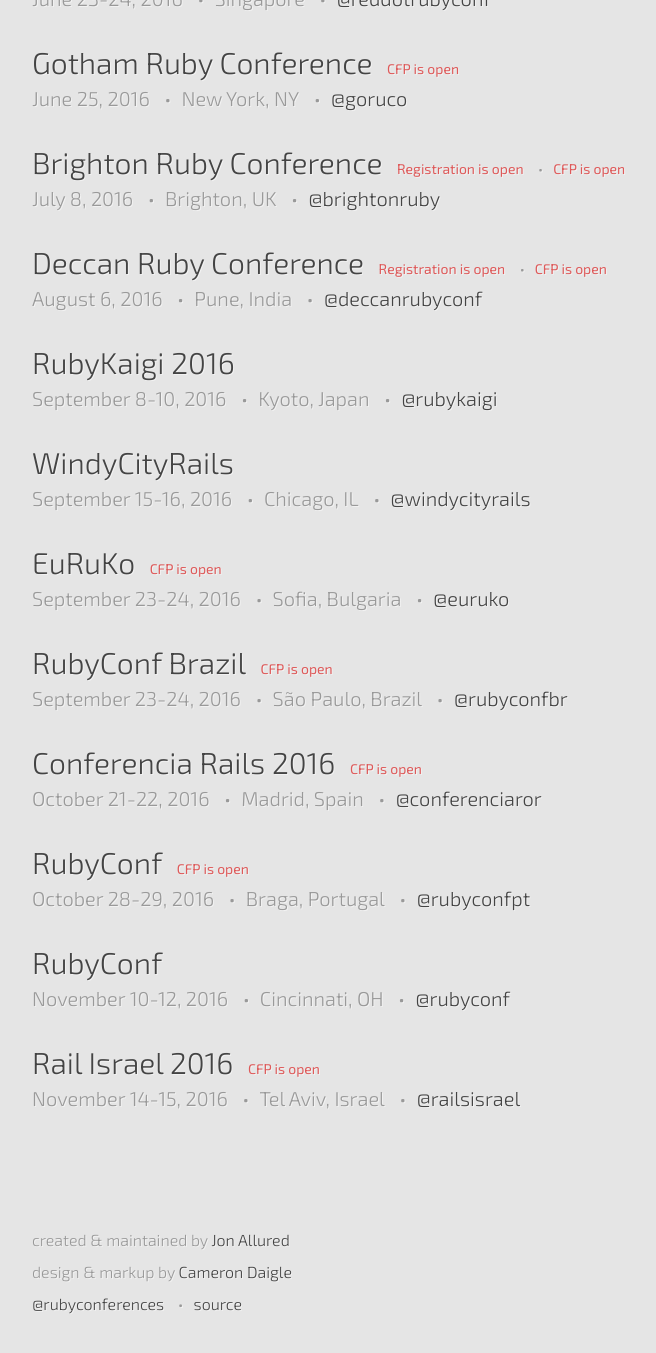
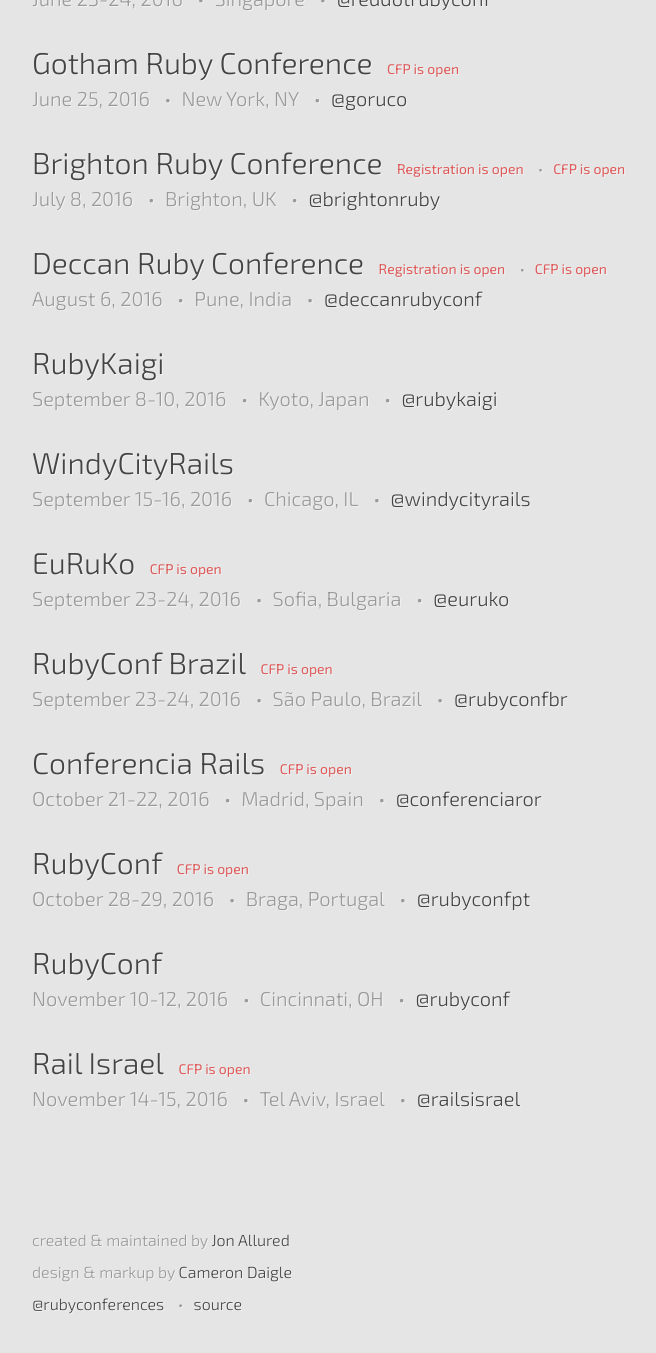
Before and after one commit to ruby-conferences/ruby-conferences.github.io, a Jekyll site: the page built from index.html, in a window 1280 px wide and 1400 px high, scrolled down 1218 px. Shown: the top 1353 px of the window, without its empty margins (208-864 px from the left). Built offline with Jekyll 4.4.1, drawn with Linux system fonts in a browser that asks for light colours.

Commit message:
Fix event names to match site style

```diff
--- a/_data/current.yml
+++ b/_data/current.yml
@@ -71,7 +71,7 @@
   reg_phrase: Registration is open
   cfp_phrase: CFP is open
 
-- name: RubyKaigi 2016
+- name: RubyKaigi
   location: Kyoto, Japan
   dates: "September 8-10, 2016"
   url: http://rubykaigi.org/
@@ -97,7 +97,7 @@
   twitter: rubyconfbr
   cfp_phrase: CFP is open
 
-- name: Conferencia Rails 2016
+- name: Conferencia Rails
   location: Madrid, Spain
   dates: "October 21-22, 2016"
   url: http://conferenciaror.es/
@@ -117,7 +117,7 @@
   url: http://rubyconf.org/
   twitter: rubyconf
 
-- name: Rail Israel 2016
+- name: Rail Israel
   location: Tel Aviv, Israel
   dates: "November 14-15, 2016"
   url: https://railsisrael2016.events.co.il
```
